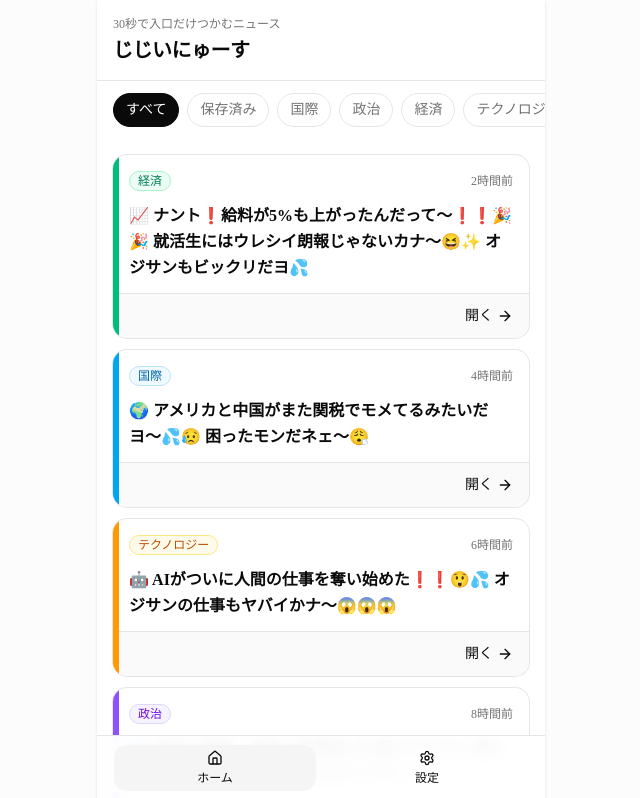
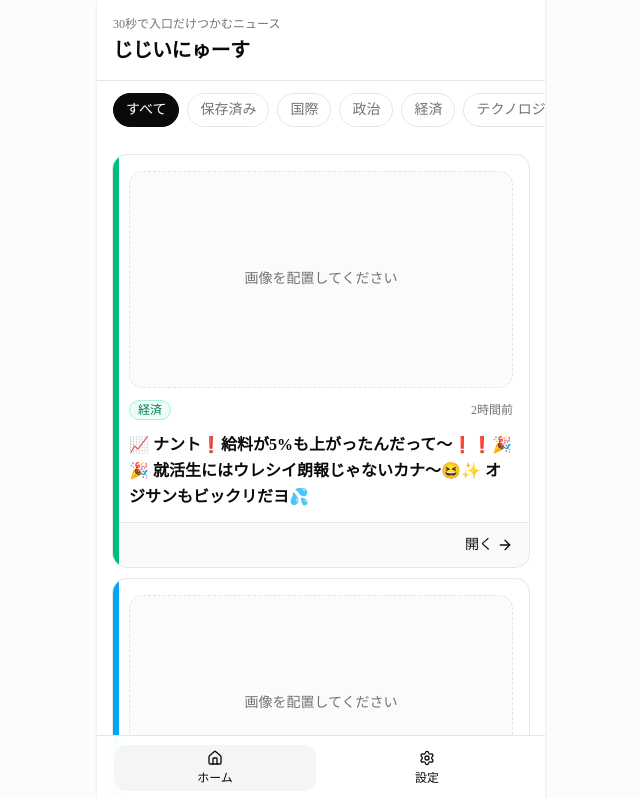
Before and after one commit to Hideto6/ai-hackathon, a Next.js app in the folder frontend/: page / in a window 1280 px wide. Shown: the top 798 px of the page, without its empty margins (319-959 px from the left). Built offline with nearby package versions, Linux system fonts and the light colour scheme.

Commit message:
fix:セクションボックスの修正

```diff
--- a/frontend/src/page-components/home/dummy-data/news.ts
+++ b/frontend/src/page-components/home/dummy-data/news.ts
@@ -17,6 +17,10 @@ export const homeDemoNewsItems: NewsEntity[] = [
     headline: "📈 ナント❗給料が5%も上がったんだって〜❗❗🎉🎉 就活生にはウレシイ朗報じゃないカナ〜😆✨ オジサンもビックリだヨ💦",
     timestamp: "2時間前",
     notificationHook: "春闘で賃上げがドンドン進んでるらしいヨ〜😳💰 就活の空気もガラッと変わるかもネ❗ オジサン的にはイイ時代になったナァ〜🥹✨",
+    thumbnail: {
+      alt: "経済ニュースのサムネイル",
+      placeholderText: "画像を配置してください",
+    },
     isSaved: true,
     cards: [
       {
@@ -50,6 +54,10 @@ export const homeDemoNewsItems: NewsEntity[] = [
     headline: "🌍 アメリカと中国がまた関税でモメてるみたいだヨ〜💦😥 困ったモンだネェ〜😮‍💨",
     timestamp: "4時間前",
     notificationHook: "米中の関税バトル、また空気がピリピリしてるヨ〜😰💦 物価にもヒビキそうだし、オジサン心配だナァ〜🥺💭",
+    thumbnail: {
+      alt: "国際ニュースのサムネイル",
+      placeholderText: "画像を配置してください",
+    },
     cards: [
       {
         label: "何が起きた？",
@@ -82,6 +90,10 @@ export const homeDemoNewsItems: NewsEntity[] = [
     headline: "🤖 AIがついに人間の仕事を奪い始めた❗❗😲💦 オジサンの仕事もヤバイかナ〜😱😱😱",
     timestamp: "6時間前",
     notificationHook: "生成AIで仕事の中身がガラッと変わるって話、いよいよ現実味が出てきちゃったヨ〜😳💦 オジサンもAI勉強しなきゃダメかナ〜📚😅",
+    thumbnail: {
+      alt: "テクノロジーニュースのサムネイル",
+      placeholderText: "画像を配置してください",
+    },
     isSaved: true,
     cards: [
       {
@@ -115,6 +127,10 @@ export const homeDemoNewsItems: NewsEntity[] = [
     headline: "🗳️ 来月の選挙、若者の投票率が心配でオジサン夜も眠れないヨ〜💭😢 ちゃんと行ってネ❗❗",
     timestamp: "8時間前",
     notificationHook: "選挙が近いのに若い人の投票率が低いらしいヨ〜😥💦 生活にも結構ヒビク大事な話なんだけどナァ〜🤔 オジサンからのお願い、投票行ってネ🙏✨",
+    thumbnail: {
+      alt: "政治ニュースのサムネイル",
+      placeholderText: "画像を配置してください",
+    },
     cards: [
       {
         label: "何が起きた？",
@@ -147,6 +163,10 @@ export const homeDemoNewsItems: NewsEntity[] = [
     headline: "🏠 一人暮らしの家賃がまた上がってるって聞いてオジサン泣きそうだヨ〜😢😢💦 キミたち大丈夫カナ❓",
     timestamp: "12時間前",
     notificationHook: "都市部の家賃、またジワジワ上がってるみたいだヨ〜😰💦 一人暮らし勢には地味にキツイよネ〜😢 オジサンも昔苦労したナァ〜🥺💭",
+    thumbnail: {
+      alt: "社会ニュースのサムネイル",
+      placeholderText: "画像を配置してください",
+    },
     cards: [
       {
         label: "何が起きた？",
--- a/frontend/src/page-components/home/ui-block/today-news/ui/components/NewsCardPanel.tsx
+++ b/frontend/src/page-components/home/ui-block/today-news/ui/components/NewsCardPanel.tsx
@@ -6,6 +6,7 @@ import { ArrowRight } from "lucide-react";
 import { Badge } from "@/shared/ui/shadcn/ui/badge";
 import {
   Card,
+  CardContent,
   CardFooter,
   CardHeader,
   CardTitle,
@@ -24,7 +25,14 @@ export function NewsCardPanel({ article }: NewsCardPanelProps) {
     <Link href={`/news/${article.id}`} className="block">
       <Card className="relative gap-3 overflow-hidden transition-transform duration-150 hover:-translate-y-0.5">
         <div className={cn("absolute inset-y-0 left-0 w-1.5", theme.lineClassName)} />
-        <CardHeader className="gap-3">
+        <CardContent className="pt-0">
+          <div className="overflow-hidden rounded-xl border border-dashed border-border bg-muted/40">
+            <div className="grid aspect-[16/9] place-items-center px-4 text-center text-sm text-muted-foreground">
+              {article.thumbnail.placeholderText}
+            </div>
+          </div>
+        </CardContent>
+        <CardHeader className="gap-3 pt-0">
           <div className="flex items-center justify-between gap-3">
             <Badge variant="outline" className={theme.badgeClassName}>
               {article.category}
```
Also changed, not shown: frontend/src/entities/news/model/types.ts (+7 -0 lines).
